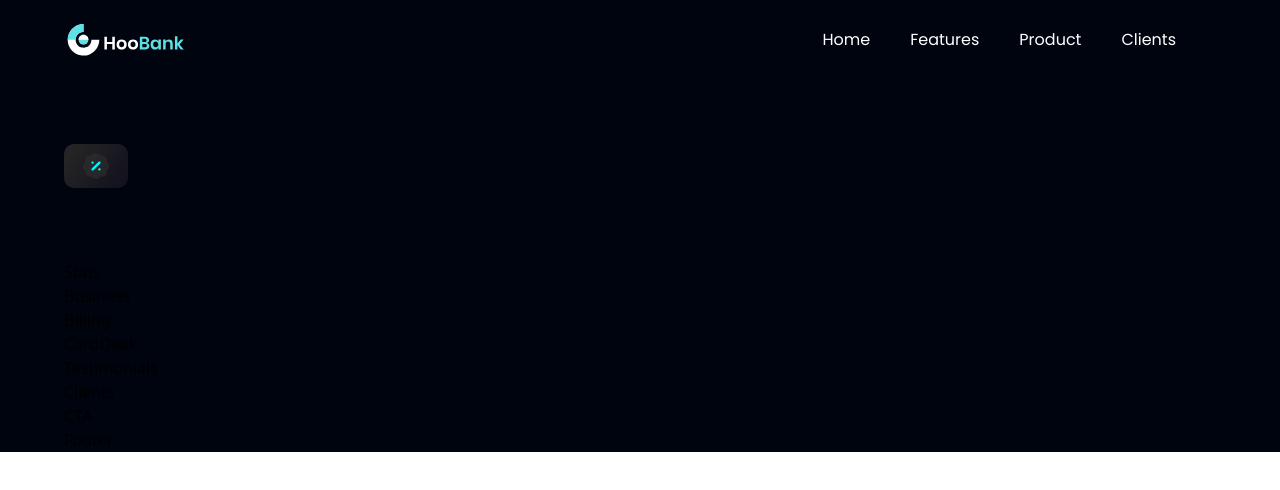
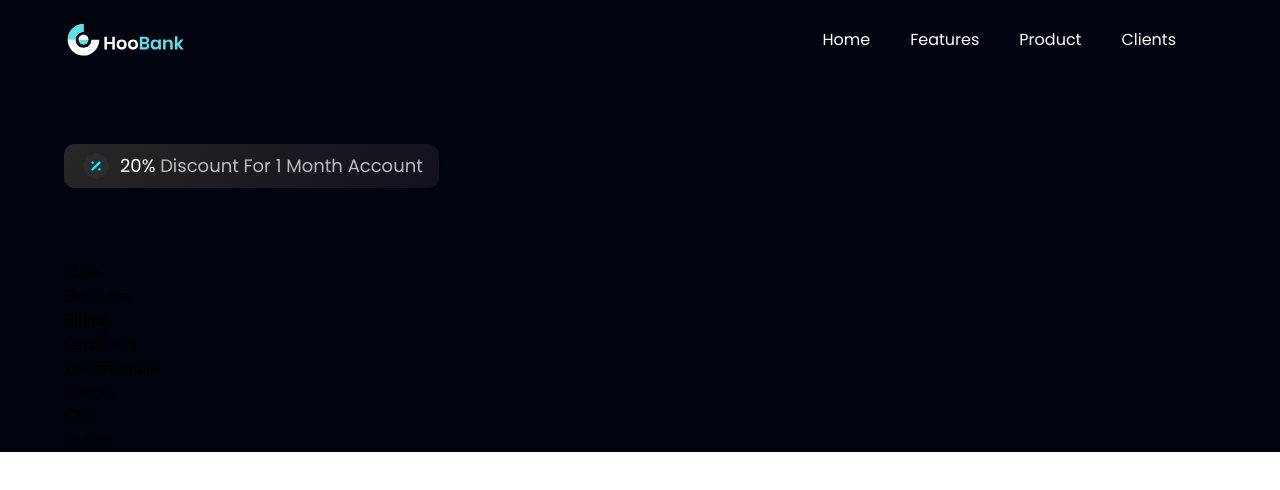
Before and after one commit to laney522/bank, a React app in the folder bank_modern_app/: page / in a window 1280 px wide. Shown: the top 490 px of the page. Built offline with nearby package versions, Linux system fonts and the light colour scheme; the HTML template or start-up script is replaced by a standard one.

Commit message:
update Hero.jsx add p & span tags

```diff
--- a/bank_modern_app/src/components/Hero.jsx
+++ b/bank_modern_app/src/components/Hero.jsx
@@ -10,6 +10,11 @@
         bg-discount-gradient rounded-[10px] mb-2">
         <img src={discount} alt="discount"
           className="w-[32px] h-[32px]" />
+        <p className={`${styles.paragraph} ml-2`}>
+          <span className="text-white">20%</span> Discount For {" "}
+          <span className='text--white'>1 Month</span> Account
+        </p>
+
       </div>
     </div>
   </section>
```
